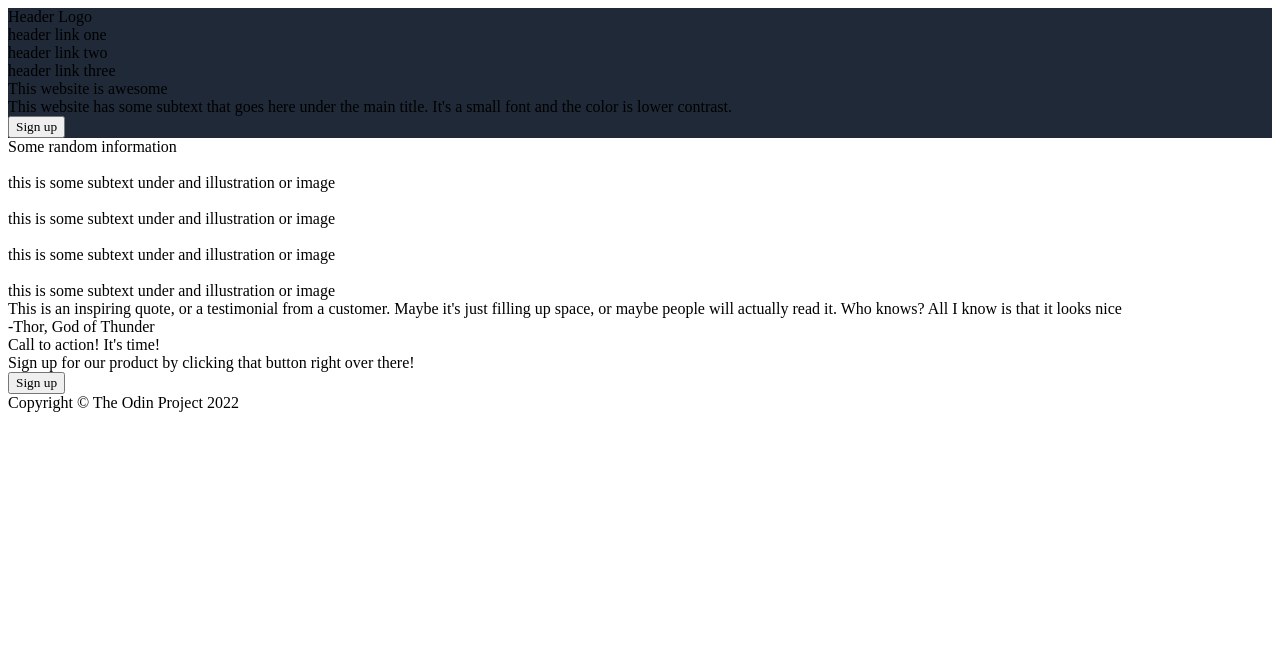
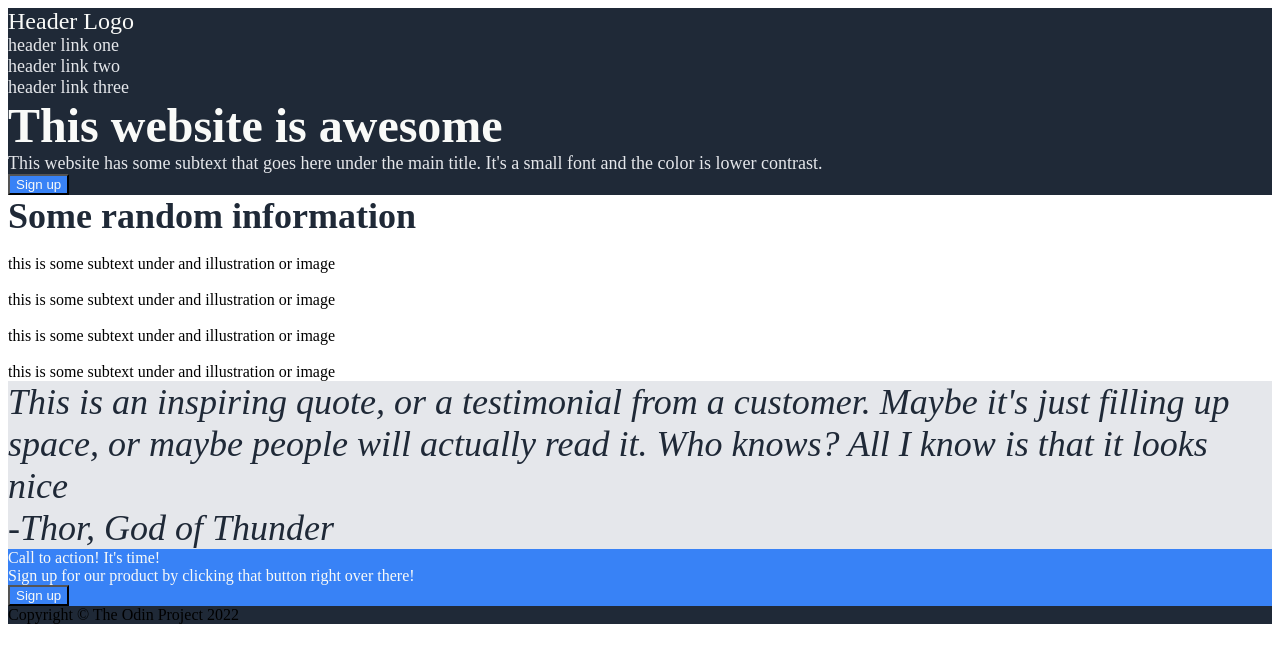
Before and after one commit to mjande/odin-landing-page, a plain HTML site: page index.html in a window 1280 px wide. Drawn offline with Linux system fonts and the light colour scheme.

Commit message:
Add font styles to styles.css

```diff
--- a/index.html
+++ b/index.html
@@ -17,13 +17,14 @@
     </div>
 
     <div class="title">
-        <div>This website is awesome</div>
-        <div>This website has some subtext that goes here under the main title. It's a small font and the color is lower contrast.</div>
+        <div class="title-text">This website is awesome</div>
+        <div class="title-subtext">This website has some subtext that goes here under the main title. It's a small font and the color is lower contrast.</div>
         <button>Sign up</button>
+        <img>
     </div>
 
     <div class="information">
-        <div>Some random information</div>
+        <div class="information-header">Some random information</div>
 
         <img>
         <div>this is some subtext under and illustration or image</div>
--- a/styles.css
+++ b/styles.css
@@ -1,8 +1,47 @@
 * {
-    font-family: roboto sans-serif;
+    font-family: 'roboto' sans-serif;
 }
 
+/* font styles */
 .header,
-.title {
+.title,
+.copyright {
     background-color: #1f2937;
 }
+
+.header-logo {
+    font-size: 24px;
+    color: #f9faf8;
+}
+
+.title-text {
+    font-size: 48px;
+    font-weight: 900;
+    color: #f9faf8;
+}
+
+.title-subtext,
+.header-links {
+    font-size: 18px;
+    color: #e5e7eb;
+}
+
+button,
+.call-to-action {
+    color: #f9faf8;
+    background-color: #3882f6;
+}
+
+.information-header {
+    font-size: 36px;
+    font-weight: 900;
+    color: #1f2937;
+}
+
+.quote {
+    background-color: #e5e7eb;
+    color: #1f2937;
+    font-size: 36px;
+    font-style: italic;
+    font-weight: 200;
+}
```
